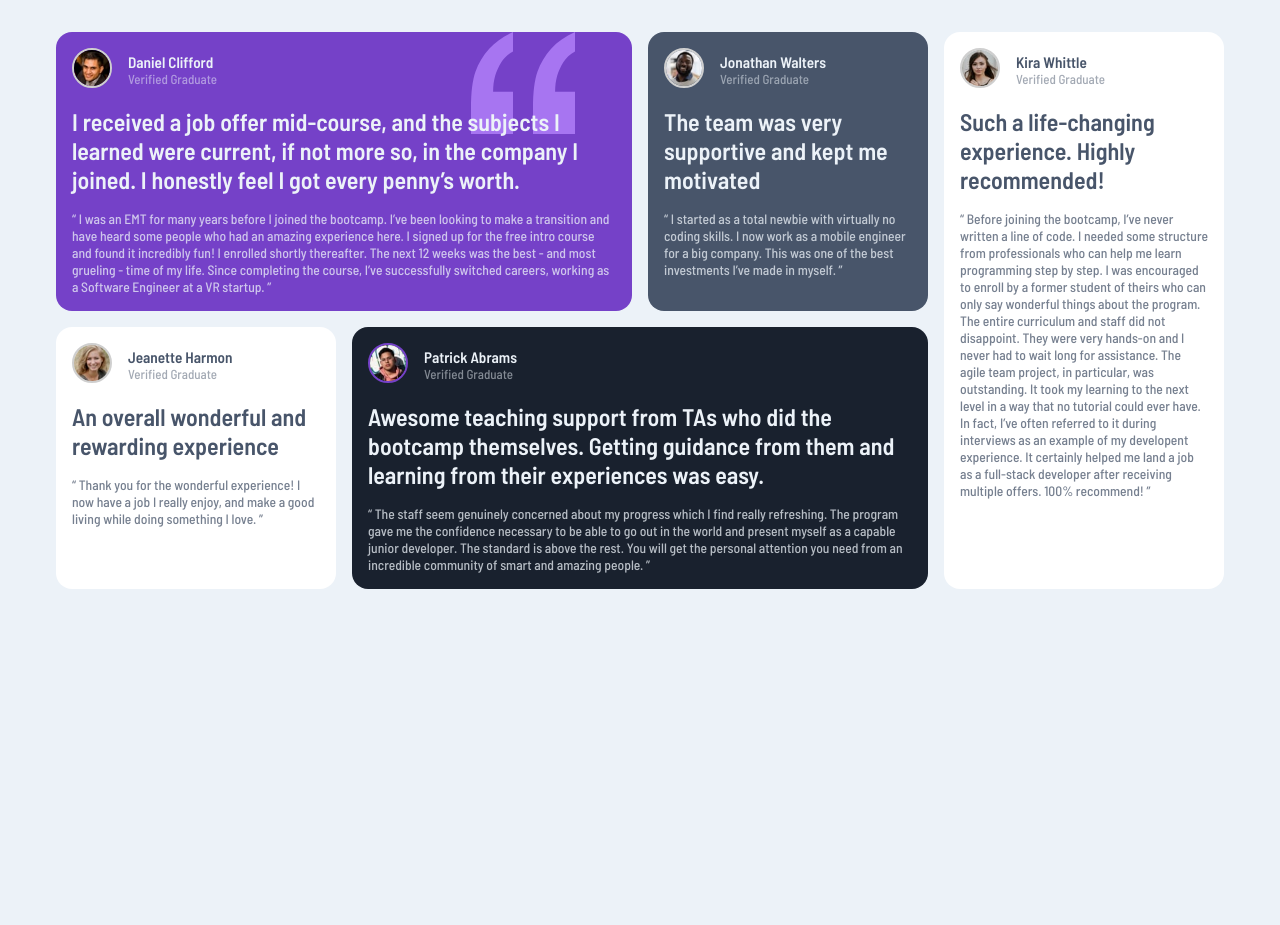
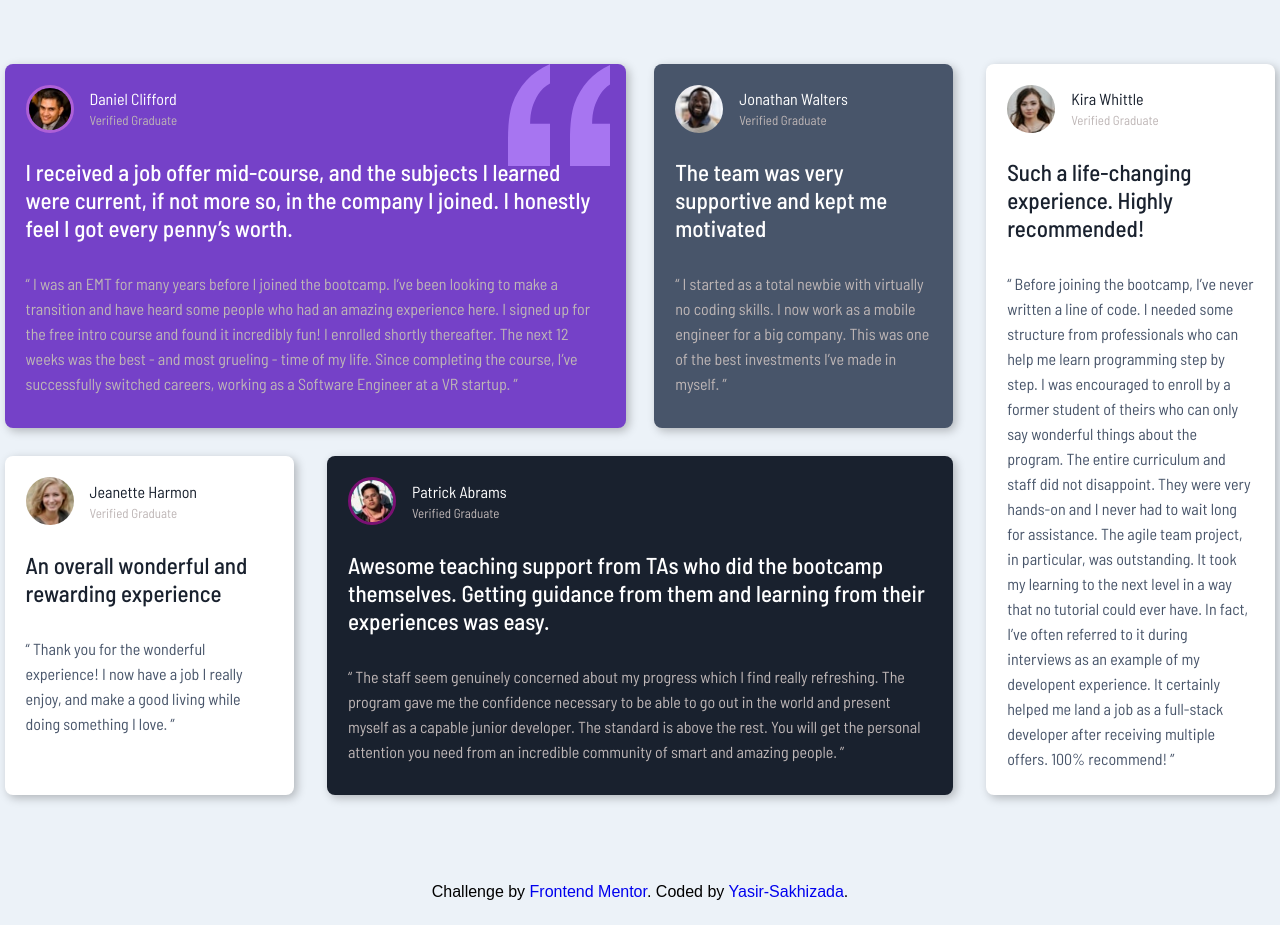
Before and after one commit to Yasir-Sakhizada/testimonials-grid-section-main, a plain HTML site: page index.html in a window 1280 px wide. Before the commit the page ends 800 px from the top, so only its background shows below. Drawn offline with Linux system fonts and the light colour scheme.

Commit message:
a little changes

```diff
--- a/css/style.css
+++ b/css/style.css
@@ -1,12 +1,3 @@
-:root {
-    --violet: hsl(263, 55%, 52%);
-    --dark-blue: hsl(219, 29%, 14%);
-    --dark-grayish-blue: hsl(217, 19%, 35%);
-    --white: hsl(0, 0%, 100%);
-    --gray: hsl(0, 0%, 81%);
-    --light-gray: hsl(210, 46%, 95%);
-  }
-
 * {
   margin: 0;
   padding: 0;
@@ -14,109 +5,199 @@
 }
 
 body {
-    background-color: var(--light-gray);
+  min-height: 100vh;
+  font-family: "Barlow Semi Condensed", sans-serif;
+  background-color: hsl(210, 46%, 95%);
+}
+
+.container__card--header {
+  display: flex;
+  align-items: center;
+  padding: 0.8em;
+}
+.container__card--header img {
+  height: 48px;
+  width: 48px;
+  border: 3px solid hsla(306, 82%, 74%, 0.451);
+  border-radius: 50%;
+}
+.container__card--header img.img__border--none {
+  border: none;
+}
+.container__card--header .container__card--header--text {
+  padding-inline-start: 1em;
+}
+.container__card--header .container__card--header--text span {
+  color: hsl(0, 0%, 100%);
+}
+.container__card--header .container__card--header--text p {
+  padding-block-start: 0.3em;
+  color: hsl(0, 6%, 73%);
   font-size: 13px;
-    font-family: 'Barlow Semi Condensed', sans-serif;
+}
+
+.container__card--heading {
+  padding: 0.8em 0.8em;
+}
+.container__card--heading h2 {
+  color: hsl(0, 0%, 100%);
   font-weight: 500;
+  font-size: 23px;
+}
+
+.container__card--text {
+  padding: 1em 0.8em;
+}
+.container__card--text p {
+  color: hsl(0, 6%, 73%);
+  line-height: 25px;
+  font-size: 16px;
 }
 
 .container {
-    max-width: 1200px;
-    padding: 2rem 1rem;
-    margin: 0 auto;
   display: grid;
-    grid-gap: 1rem;
+  max-width: 1300px;
+  grid-template-rows: repeat(5, minmax(300px, auto));
+  grid-template-columns: repeat(2, 1fr);
+  gap: 1.8em;
+  padding: 4em 0;
+}
+.container .container__card {
+  grid-column: 1/3;
+  padding: 0.5em;
+  margin: 0 0.3em;
+  max-width: 360px;
+  border-radius: 8px;
+  box-shadow: 3px 3px 10px rgba(0, 0, 0, 0.25);
+}
+.container .container__card.container__cardFirst {
+  background-color: hsl(263, 55%, 52%);
+  grid-row: 1/2;
+  position: relative;
+  z-index: 0;
+}
+.container .container__card.container__cardFirst svg {
+  position: absolute;
+  top: 0;
+  right: 1em;
+  z-index: -1;
+}
+.container .container__card.container__cardSecond {
+  grid-row: 2/3;
+  background-color: hsl(217, 19%, 35%);
+}
+.container .container__card.container__cardThird {
+  grid-row: 3/4;
+  background-color: #fff;
+}
+.container .container__card.container__cardThird span {
+  color: hsl(219, 29%, 14%);
+}
+.container .container__card.container__cardThird .container__card--heading h2 {
+  color: hsl(219, 29%, 14%);
+}
+.container .container__card.container__cardThird .container__card--text p {
+  color: hsl(217, 19%, 35%);
+}
+.container .container__card.container__cardFour {
+  grid-row: 4/5;
+  background-color: hsl(219, 29%, 14%);
+}
+.container .container__card.container__cardFour .special__border--for--Patrick {
+  border: 3px solid hsla(306, 82%, 31%, 0.819);
+}
+.container .container__card.container__cardFive {
+  grid-row: 5/6;
+  background-color: #fff;
+}
+.container .container__card.container__cardFive span {
+  color: hsl(219, 29%, 14%);
+}
+.container .container__card.container__cardFive .container__card--heading h2 {
+  color: hsl(219, 29%, 14%);
+}
+.container .container__card.container__cardFive .container__card--text p {
+  color: hsl(217, 19%, 35%);
 }
 
-  .card {
-    background-color: var(--white);
-    border-radius: 1rem;
-    color: var(--dark-grayish-blue);
-    padding: 1rem;
+.attribution {
+  padding: 1.5em 0;
+  font-family: Arial, Helvetica, sans-serif;
+  text-align: center;
+}
+.attribution a {
+  text-decoration: none;
+}
+.attribution a:hover {
+  text-decoration: underline;
 }
 
-
-  .card.card__primary {
-    background-color: var(--violet);
-    background-image: url('/testimonials-grid-section-main/images/bg-pattern-quotation.svg');
-    background-repeat: no-repeat;
-    background-position: 88% 0%;
-    color: var(--light-gray);
-  }
-
-  .card.card__gray {
-    background-color: var(--dark-grayish-blue);
-    color: var(--light-gray);
-  }
-
-  .card.card__dark {
-    background-color: var(--dark-blue);
-    color: var(--light-gray);
-  }
-
-  .card__header {
-    display: flex;
-    align-items: center;
-  }
-
-  .card__header--image > img {
-    height: 2.5rem;
-    width: 2.5rem;
-    border: 2px solid var(--gray);
-    border-radius: 50%;
-  }
-
-  .card.card__primary .card__header--image > img {
-    border: 2px solid var(--gray);
-  }
-
-  .card.card__dark .card__header--image > img {
-    border: 2px solid var(--violet);
-  }
-
-  .card__header--info {
-    margin-left: 1rem;
-  }
-
-  .card__header--info > p {
-    opacity: 0.5;
-  }
-
-  .card__body h4 {
-    font-size: 1.5rem;
-    padding-top: 1rem;
-  }
-
-  .card__body p {
-    font-size: 0.85rem;
-    opacity: 0.75;
-    padding-top: 1rem;
-  }
-
-  @media screen and (min-width: 1024px) {
-    .container {
-      grid-template-columns: repeat(4, minmax(0, 1fr));
-    }
-
-    .card__primary {
-      grid-column-start: 1;
-      grid-column-end: 3;
-    }
-
-    .card__light {
-      grid-column-start: 1;
-      grid-column-end: 2;
-    }
-
-    .card__dark {
-      grid-column-start: 2;
-      grid-column-end: 4;
-    }
-
-    .card__long {
-      grid-row-start: 1;
-      grid-row-end: 3;
-      grid-column-start: 4;
-      grid-column-end: 5;
+@media (370px <= width) {
+  .container .container__card {
+    max-width: none;
+    margin: 0 0.3em;
   }
 }
+@media (568px <= width) {
+  .container {
+    grid-template-rows: repeat(3, minmax(300px, auto));
+    margin: 0 0.3em;
+  }
+  .container .container__card {
+    max-width: none;
+  }
+  .container .container__card.container__cardFirst {
+    grid-column: 1/2;
+  }
+  .container .container__card.container__cardSecond {
+    grid-column: 2/3;
+  }
+  .container .container__card.container__cardThird {
+    grid-row: 2/3;
+    grid-column: 1/2;
+  }
+  .container .container__card.container__cardFour {
+    grid-row: 3/4;
+    grid-column: 1/3;
+  }
+  .container .container__card.container__cardFive {
+    grid-row: 1/2;
+    grid-column: 2/3;
+  }
+}
+@media (992px <= width) {
+  .container {
+    margin: 0 auto;
+    grid-template-rows: repeat(2, minmax(300px, auto));
+    grid-template-columns: repeat(4, 1fr);
+  }
+  .container .container__card {
+    transition: transform 0.15s;
+  }
+  .container .container__card:hover {
+    transform: scale(1.03);
+  }
+  .container .container__card.container__cardFirst {
+    margin-inline-end: 0;
+    grid-row: 1/2;
+    grid-column: 1/3;
+  }
+  .container .container__card.container__cardSecond {
+    margin: 0;
+    grid-row: 1/2;
+    grid-column: 3/4;
+  }
+  .container .container__card.container__cardThird {
+    grid-row: 2/3;
+    grid-column: 1/2;
+  }
+  .container .container__card.container__cardFour {
+    margin: 0;
+    grid-row: 2/3;
+    grid-column: 2/4;
+  }
+  .container .container__card.container__cardFive {
+    grid-row: 1/3;
+    grid-column: 4/5;
+  }
+} /*# sourceMappingURL=style.css.map */
--- a/index.html
+++ b/index.html
@@ -3,147 +3,179 @@
   <head>
     <meta charset="UTF-8" />
     <meta name="viewport" content="width=device-width, initial-scale=1.0" />
-    <!-- displays site properly based on user's device -->
-
     <link
       rel="icon"
       type="image/png"
       sizes="32x32"
       href="./images/favicon-32x32.png"
     />
-
-    <title>Frontend Mentor | [Grid Challenge]</title>
-
-    <!-- Google Fonts -->
+    <title>Frontend Mentor | GRID in use challenge</title>
+    <link rel="stylesheet" href="/css/style.css" />
+    <link rel="preconnect" href="https://fonts.googleapis.com" />
+    <link rel="preconnect" href="https://fonts.gstatic.com" crossorigin />
     <link
-      href="https://fonts.googleapis.com/css2?family=Barlow+Semi+Condensed:wght@500;600&display=swap"
+      href="https://fonts.googleapis.com/css2?family=Barlow+Semi+Condensed:ital,wght@0,100;0,200;0,300;0,400;0,500;0,600;0,700;0,800;0,900;1,100;1,200;1,300;1,400;1,500;1,600;1,700;1,800;1,900&display=swap"
       rel="stylesheet"
     />
-
-    <!-- CSS -->
-    <link rel="stylesheet" href="./css/style.css" />
   </head>
-
   <body>
+    <main>
       <div class="container">
-      <div class="card card__primary">
-        <div class="card__header">
-          <div class="card__header--image">
-            <img src="./images/image-daniel.jpg" alt="Daniel Clifford" />
-          </div>
-          <div class="card__header--info">
-            <h3>Daniel Clifford</h3>
+        <div class="container__card container__cardFirst">
+          <div class="container__card--header">
+            <img
+              src="./images/image-daniel.jpg"
+              alt="Smiling, handsome man, whose name is Daniel"
+            />
+            <div class="container__card--header--text">
+              <span>Daniel Clifford</span>
               <p>Verified Graduate</p>
             </div>
           </div>
-        <div class="card__body">
-          <h4>
+          <div class="container__card--heading">
+            <h2>
               I received a job offer mid-course, and the subjects I learned were
-            current, if not more so, in the company I joined. I honestly feel I
-            got every penny’s worth.
-          </h4>
+              current, if not more so, in the company I joined. I honestly feel
+              I got every penny’s worth.
+            </h2>
+          </div>
+          <div class="container__card--text">
             <p>
               “ I was an EMT for many years before I joined the bootcamp. I’ve
-            been looking to make a transition and have heard some people who had
-            an amazing experience here. I signed up for the free intro course
-            and found it incredibly fun! I enrolled shortly thereafter. The next
-            12 weeks was the best - and most grueling - time of my life. Since
-            completing the course, I’ve successfully switched careers, working
-            as a Software Engineer at a VR startup. ”
+              been looking to make a transition and have heard some people who
+              had an amazing experience here. I signed up for the free intro
+              course and found it incredibly fun! I enrolled shortly thereafter.
+              The next 12 weeks was the best - and most grueling - time of my
+              life. Since completing the course, I’ve successfully switched
+              careers, working as a Software Engineer at a VR startup. ”
+            </p>
+          </div>
+          <svg width="102" height="105" xmlns="http://www.w3.org/2000/svg">
+            <path
+              d="M104 102V59.727H84.114c0-5.871.689-11.182 2.068-15.933 1.379-4.75 3.42-9.287 6.125-13.61C95.01 25.86 98.909 22.257 104 19.375V0c-9.758 4.27-17.712 9.874-23.864 16.813-6.151 6.939-10.712 14.545-13.681 22.818C63.485 47.904 62 59.941 62 75.74V102h42zm-62 0V59.727H22.114c0-5.871.689-11.182 2.068-15.933 1.379-4.75 3.42-9.287 6.125-13.61C33.01 25.86 36.909 22.257 42 19.375V0c-9.652 4.27-17.58 9.874-23.784 16.813C12.01 23.752 7.424 31.358 4.455 39.631 1.485 47.904 0 59.941 0 75.74V102h42z"
+              fill="#A775F1"
+              fill-rule="nonzero"
+            />
+          </svg>
+        </div>
+        <div class="container__card container__cardSecond">
+          <div class="container__card--header">
+            <img
+              class="img__border--none"
+              src="./images/image-jonathan.jpg"
+              alt="Smiling, black man, whose name is Jonathan"
+            />
+            <div class="container__card--header--text">
+              <span>Jonathan Walters</span>
+              <p>Verified Graduate</p>
+            </div>
+          </div>
+          <div class="container__card--heading">
+            <h2>The team was very supportive and kept me motivated</h2>
+          </div>
+          <div class="container__card--text">
+            <p>
+              “ I started as a total newbie with virtually no coding skills. I
+              now work as a mobile engineer for a big company. This was one of
+              the best investments I’ve made in myself. ”
             </p>
           </div>
         </div>
-      <div class="card card__gray">
-        <div class="card__header">
-          <div class="card__header--image">
-            <img src="./images/image-jonathan.jpg" alt="Jonathan Walters" />
-          </div>
-          <div class="card__header--info">
-            <h3>Jonathan Walters</h3>
+        <div class="container__card container__cardThird">
+          <div class="container__card--header">
+            <img
+              class="img__border--none"
+              src="./images/image-jeanette.jpg"
+              alt="Young, smiling woman with blond hair. Her name is Jeanette"
+            />
+            <div class="container__card--header--text">
+              <span>Jeanette Harmon</span>
               <p>Verified Graduate</p>
             </div>
           </div>
-        <div class="card__body">
-          <h4>The team was very supportive and kept me motivated</h4>
+          <div class="container__card--heading">
+            <h2>An overall wonderful and rewarding experience</h2>
+          </div>
+          <div class="container__card--text">
             <p>
-            “ I started as a total newbie with virtually no coding skills. I now
-            work as a mobile engineer for a big company. This was one of the
-            best investments I’ve made in myself. ”
+              “ Thank you for the wonderful experience! I now have a job I
+              really enjoy, and make a good living while doing something I love.
+              ”
             </p>
           </div>
         </div>
-      <div class="card card__light">
-        <div class="card__header">
-          <div class="card__header--image">
-            <img src="./images/image-jeanette.jpg" alt="Jeanette Harmon" />
-          </div>
-          <div class="card__header--info">
-            <h3>Jeanette Harmon</h3>
+        <div class="container__card container__cardFour">
+          <div class="container__card--header">
+            <img
+              class="special__border--for--Patrick"
+              src="./images/image-patrick.jpg"
+              alt="Normal looking man with dark hair, whose name is Patrick"
+            />
+            <div class="container__card--header--text">
+              <span>Patrick Abrams</span>
               <p>Verified Graduate</p>
             </div>
           </div>
-        <div class="card__body">
-          <h4>An overall wonderful and rewarding experience</h4>
+          <div class="container__card--heading">
+            <h2>
+              Awesome teaching support from TAs who did the bootcamp themselves.
+              Getting guidance from them and learning from their experiences was
+              easy.
+            </h2>
+          </div>
+          <div class="container__card--text">
             <p>
-            “ Thank you for the wonderful experience! I now have a job I really
-            enjoy, and make a good living while doing something I love. ”
+              “ The staff seem genuinely concerned about my progress which I
+              find really refreshing. The program gave me the confidence
+              necessary to be able to go out in the world and present myself as
+              a capable junior developer. The standard is above the rest. You
+              will get the personal attention you need from an incredible
+              community of smart and amazing people. ”
             </p>
           </div>
         </div>
-      <div class="card card__dark">
-        <div class="card__header">
-          <div class="card__header--image">
-            <img src="./images/image-patrick.jpg" alt="Patrick Abrams" />
-          </div>
-          <div class="card__header--info">
-            <h3>Patrick Abrams</h3>
+        <div class="container__card container__cardFive">
+          <div class="container__card--header">
+            <img
+              class="img__border--none"
+              src="./images/image-kira.jpg"
+              alt="Beautifull, happy woman with brown hair, whose name is Kira"
+            />
+            <div class="container__card--header--text">
+              <span>Kira Whittle</span>
               <p>Verified Graduate</p>
             </div>
           </div>
-        <div class="card__body">
-          <h4>
-            Awesome teaching support from TAs who did the bootcamp themselves.
-            Getting guidance from them and learning from their experiences was
-            easy.
-          </h4>
+          <div class="container__card--heading">
+            <h2>Such a life-changing experience. Highly recommended!</h2>
+          </div>
+          <div class="container__card--text">
             <p>
-            “ The staff seem genuinely concerned about my progress which I find
-            really refreshing. The program gave me the confidence necessary to
-            be able to go out in the world and present myself as a capable
-            junior developer. The standard is above the rest. You will get the
-            personal attention you need from an incredible community of smart
-            and amazing people. ”
-          </p>
-        </div>
-      </div>
-      <div class="card card__long">
-        <div class="card__header">
-          <div class="card__header--image">
-            <img src="./images/image-kira.jpg" alt="Kira Whittle" />
-          </div>
-          <div class="card__header--info">
-            <h3>Kira Whittle</h3>
-            <p>Verified Graduate</p>
-          </div>
-        </div>
-        <div class="card__body">
-          <h4>Such a life-changing experience. Highly recommended!</h4>
-          <p>
-            “ Before joining the bootcamp, I’ve never written a line of code. I
-            needed some structure from professionals who can help me learn
+              “ Before joining the bootcamp, I’ve never written a line of code.
+              I needed some structure from professionals who can help me learn
               programming step by step. I was encouraged to enroll by a former
               student of theirs who can only say wonderful things about the
               program. The entire curriculum and staff did not disappoint. They
-            were very hands-on and I never had to wait long for assistance. The
-            agile team project, in particular, was outstanding. It took my
+              were very hands-on and I never had to wait long for assistance.
+              The agile team project, in particular, was outstanding. It took my
               learning to the next level in a way that no tutorial could ever
               have. In fact, I’ve often referred to it during interviews as an
               example of my developent experience. It certainly helped me land a
-            job as a full-stack developer after receiving multiple offers. 100%
-            recommend! ”
+              job as a full-stack developer after receiving multiple offers.
+              100% recommend! ”
             </p>
           </div>
         </div>
       </div>
+    </main>
+    <div class="attribution">
+      Challenge by
+      <a href="https://www.frontendmentor.io?ref=challenge" target="_blank"
+        >Frontend Mentor</a
+      >. Coded by
+      <a target="_blank" href="https://github.com/Yasir-Sakhizada"
+        >Yasir-Sakhizada</a
+      >.
+    </div>
   </body>
 </html>
```
Lines whose indentation alone changed are shown as unchanged.
